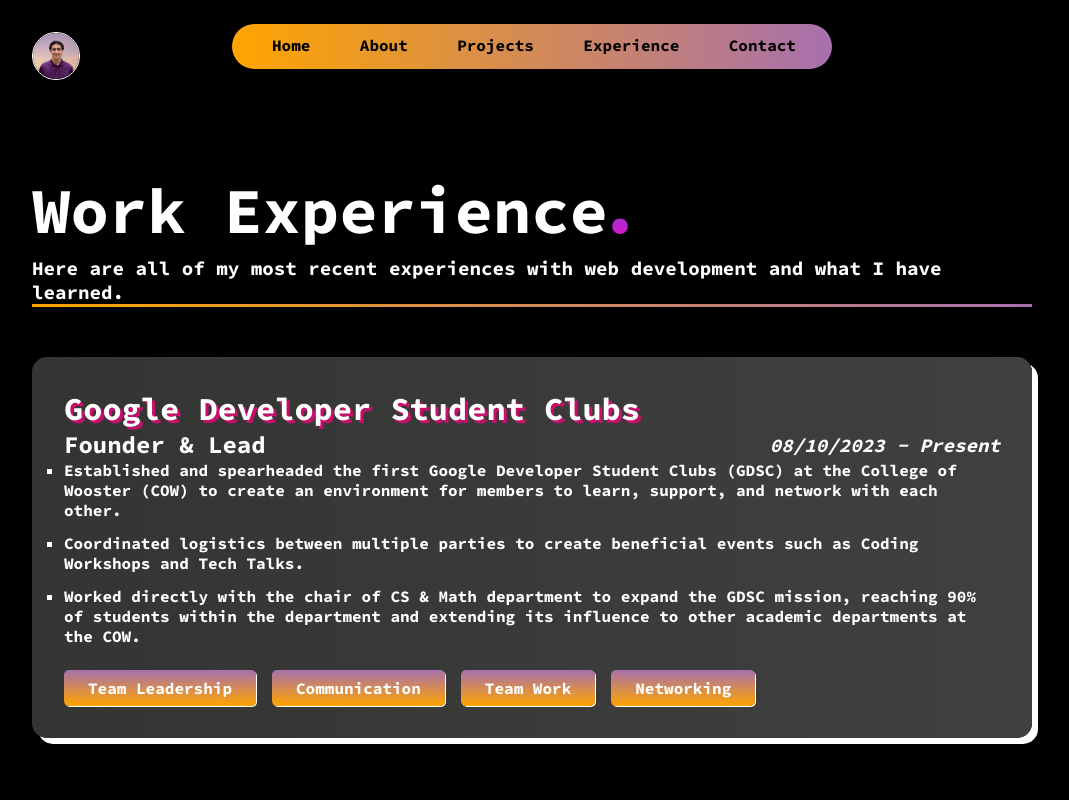
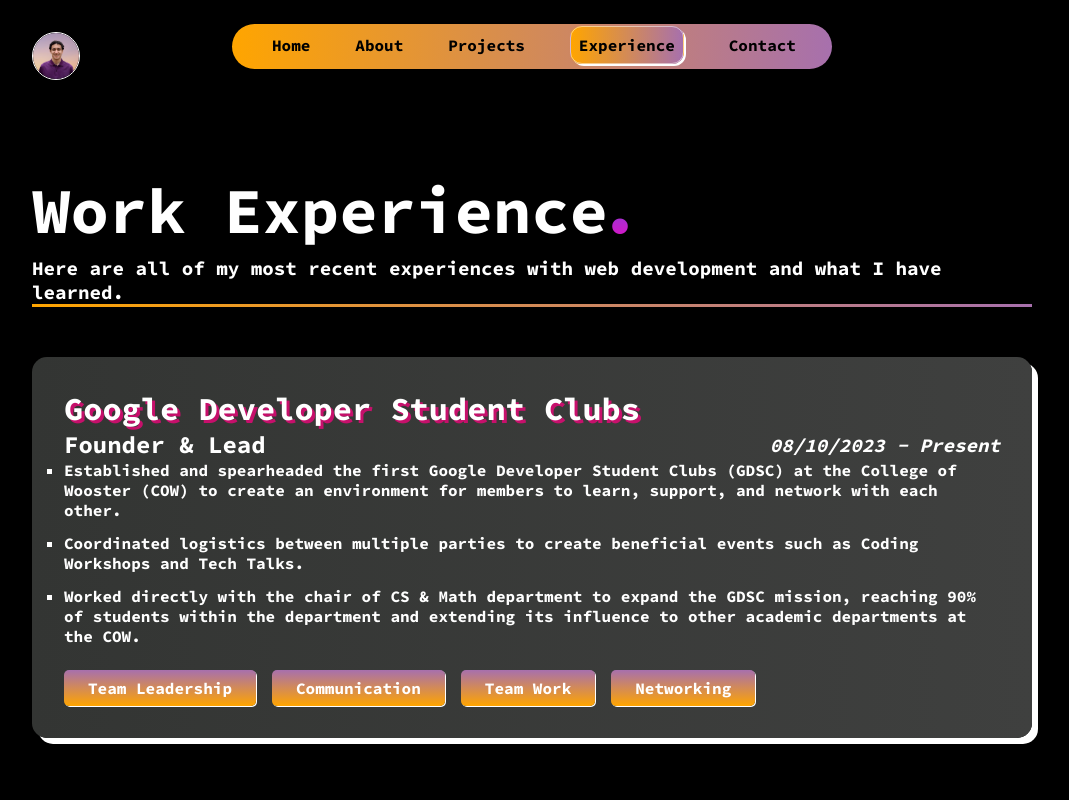
Before and after one commit to akhmadmamirov/portfolio, a React (Create React App) app: page /experience in a window 1280 px wide. Shown: the top 800 px of the page, without its empty margins (108-1177 px from the left). Built offline with nearby package versions, Linux system fonts and the light colour scheme.

Commit message:
Update experience.jsx
Fixing experience navbar error

```diff
--- a/src/pages/experience.jsx
+++ b/src/pages/experience.jsx
@@ -26,7 +26,7 @@
 			</Helmet>
 
 			<div className="page-content">
-				<NavBar active="experiences" />
+				<NavBar active="experience" />
 				<div className="content-wrapper">
 					<div className="experiences-logo-container">
 						<div className="experiences-logo">
```
